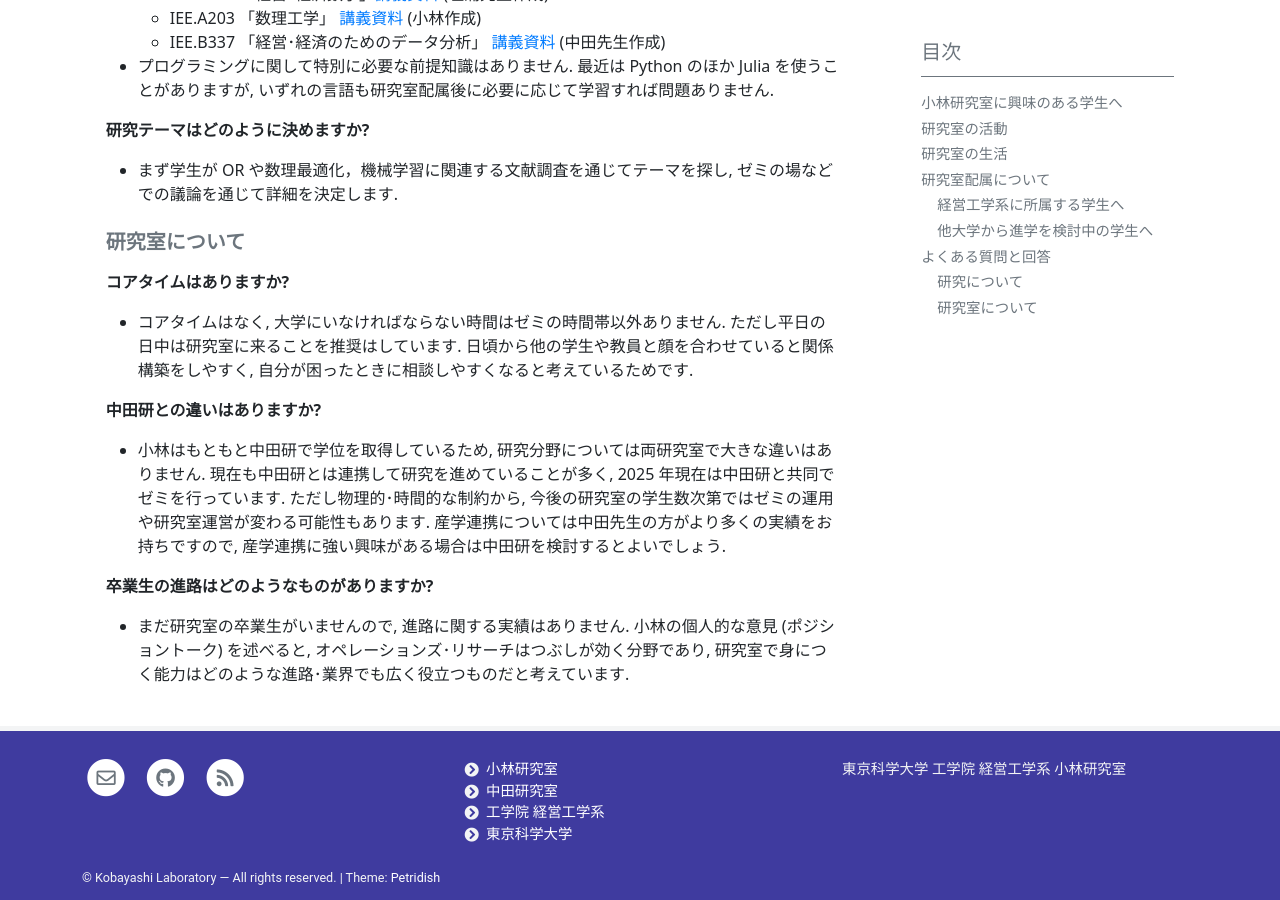
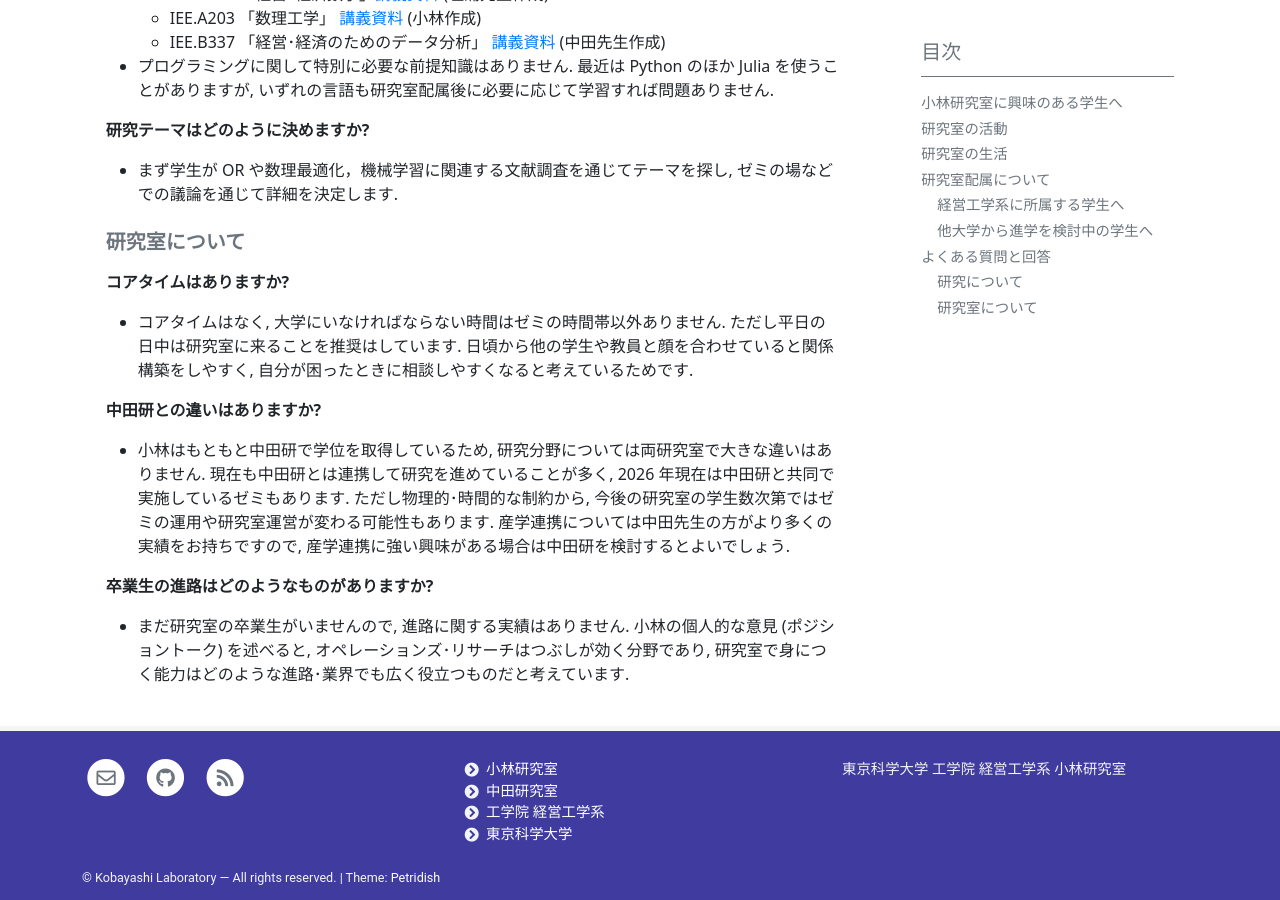
Before and after one commit to isct-koba-lab/isct-koba-lab.github.io, a Jekyll site: the page built from pages/for-students.md, in a window 1280 px wide and 900 px high, scrolled down 2824 px. Built offline with Jekyll 4.4.1, drawn with Linux system fonts in a browser that asks for light colours.

Commit message:
update for-student

```diff
--- a/pages/for-students.md
+++ b/pages/for-students.md
@@ -98,7 +98,7 @@ toc: true
 - コアタイムはなく, 大学にいなければならない時間はゼミの時間帯以外ありません. ただし平日の日中は研究室に来ることを推奨はしています. 日頃から他の学生や教員と顔を合わせていると関係構築をしやすく, 自分が困ったときに相談しやすくなると考えているためです.
 
 **中田研との違いはありますか?**
-- 小林はもともと中田研で学位を取得しているため, 研究分野については両研究室で大きな違いはありません. 現在も中田研とは連携して研究を進めていることが多く, 2025 年現在は中田研と共同でゼミを行っています. ただし物理的･時間的な制約から, 今後の研究室の学生数次第ではゼミの運用や研究室運営が変わる可能性もあります. 産学連携については中田先生の方がより多くの実績をお持ちですので, 産学連携に強い興味がある場合は中田研を検討するとよいでしょう.
+- 小林はもともと中田研で学位を取得しているため, 研究分野については両研究室で大きな違いはありません. 現在も中田研とは連携して研究を進めていることが多く, 2026 年現在は中田研と共同で実施しているゼミもあります. ただし物理的･時間的な制約から, 今後の研究室の学生数次第ではゼミの運用や研究室運営が変わる可能性もあります. 産学連携については中田先生の方がより多くの実績をお持ちですので, 産学連携に強い興味がある場合は中田研を検討するとよいでしょう.
 
 **卒業生の進路はどのようなものがありますか?**
 - まだ研究室の卒業生がいませんので, 進路に関する実績はありません. 小林の個人的な意見 (ポジショントーク) を述べると, オペレーションズ･リサーチはつぶしが効く分野であり, 研究室で身につく能力はどのような進路･業界でも広く役立つものだと考えています.
```
